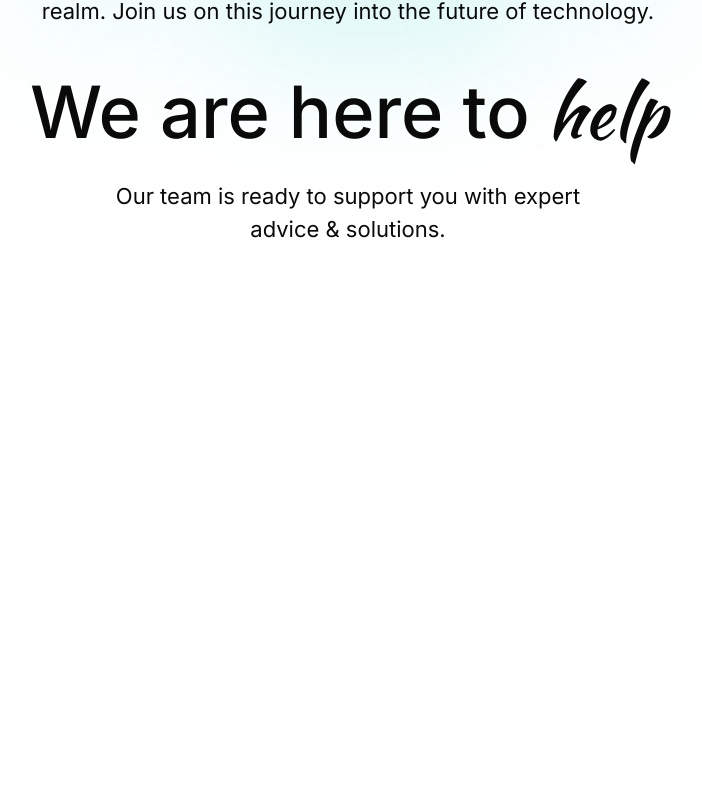
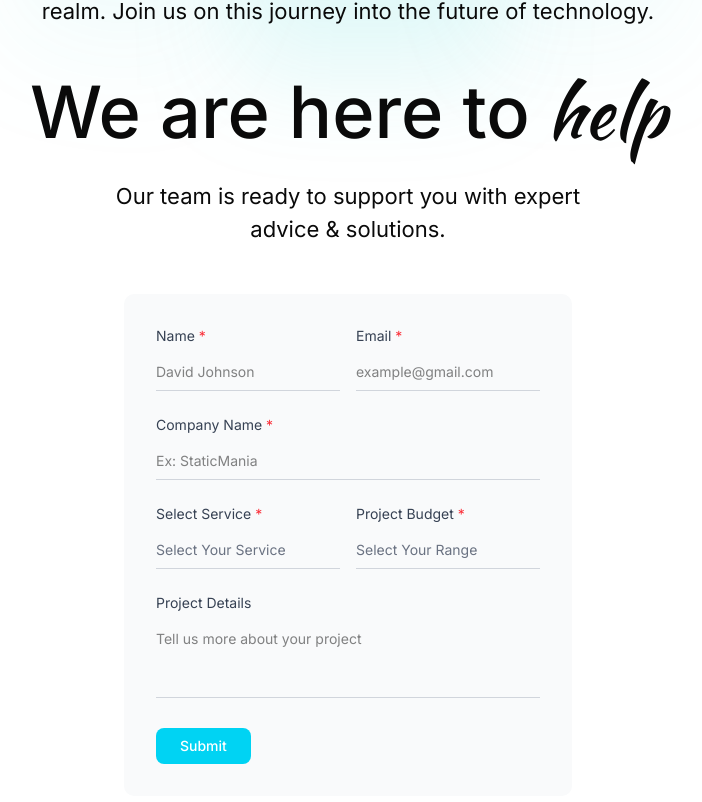
Before and after one commit to Roshen-Perera/ceylon-developers-portfolio, a Next.js app: page /contact in a window 1280 px wide. Shown: the part 324-1126 px from the top of the page, without its empty margins (292-994 px from the left). Before the commit the page ends 800 px from the top, so only its background shows below. Built offline with nearby package versions, Linux system fonts and the light colour scheme.

Commit message:
Add DetailsForm component to contact page for user inquiries

```diff
--- a/app/contact/page.tsx
+++ b/app/contact/page.tsx
@@ -1,4 +1,5 @@
 import BlueGlow from "@/components/blueGlow";
+import DetailsForm from "@/components/detailsForm";
 import HelpHeading from "@/components/helpHeading";
 import NavBar from "@/components/navBar";
 
@@ -21,6 +22,10 @@ const Page = () => {
           </div>
         </div>
         <HelpHeading />
+        <div className="mt-12 mb-12">
+          {/* Details Form Component */}
+          <DetailsForm />
+        </div>
       </div>
     </>
   );
```
